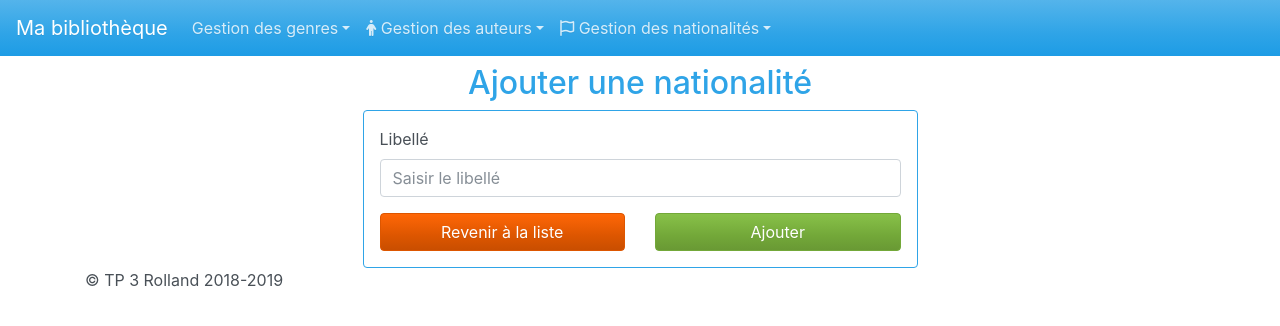
After one commit to BretonFrederic/Udemy, a PHP site: page /formAjoutNationalite.php in a window 1280 px wide. The commit adds this page. Shown: the top 326 px of the page. Run offline with PHP 8.4, Linux system fonts and the light colour scheme; some libraries are stand-ins or nearby versions.

Commit message:
Formulaire Ajouter une nationalité mise en forme

```diff
--- /dev/null
+++ b/PHP_Website/TP PDO tuto/formAjoutNationalite.php
@@ -0,0 +1,21 @@
+<?php
+include "header.php";
+?>
+<div class="container mt-5">
+    <h2 class="pt-3 text-center">Ajouter une nationalité</h2>
+<!--class="col-md-6 offset-md-3" colonne de 6/12 quand screen >= md à partir de la 3ème colonne de droite -->
+    <form action="valideAjoutNationalite.php" method="post" class="col-md-6 offset-md-3 border border-primary p-3 rounded">
+        <div class="form-group">
+            <label for="libelle">Libellé</label>
+            <input type="text" class="form-control" id='libelle' placeholder="Saisir le libellé" name="libelle">
+        </div>
+        <div class="row">
+<!-- btn-block pour prendre toute la largeur de la div parent -->
+            <div class="col"><a href="listeNationalites.php" class="btn btn-warning btn-block">Revenir à la liste</a></div>
+            <div class="col"><button type="submit" class="btn btn-success btn-block">Ajouter</button></div>
+        </div>
+    </form>
+</div>
+
+<?php include "footer.php";
+?>
--- a/PHP_Website/TP PDO tuto/header.php
+++ b/PHP_Website/TP PDO tuto/header.php
@@ -61,7 +61,7 @@
           <a class="nav-link dropdown-toggle" href="#" id="dropdown01" data-toggle="dropdown" aria-haspopup="true" aria-expanded="false"><i class="fa-regular fa-flag"></i> Gestion des nationalités</a>
           <div class="dropdown-menu" aria-labelledby="dropdown01">
             <a class="dropdown-item" href="listeNationalites.php">Liste des nationalités</a>
-            <a class="dropdown-item" href="#">Ajouter une nationalités</a>
+            <a class="dropdown-item" href="formAjoutNationalite.php">Ajouter une nationalité</a>
           </div>
         </li>
       </ul>
--- a/PHP_Website/TP PDO tuto/listeNationalites.php
+++ b/PHP_Website/TP PDO tuto/listeNationalites.php
@@ -14,7 +14,7 @@ $lesNationalites = $req->fetchAll(); // Stocke tous ce qui a été récupérer d
             <h2>Liste des nationalités</h2>
         </div>
         <div class="col-3">
-            <a href="" class='btn btn-success'><i class="fas fa-plus-circle"></i> Créer une nationalité</a>
+            <a href="formAjoutNationalite.php" class='btn btn-success'><i class="fas fa-plus-circle"></i> Créer une nationalité</a>
         </div>
     </div>
 
```
